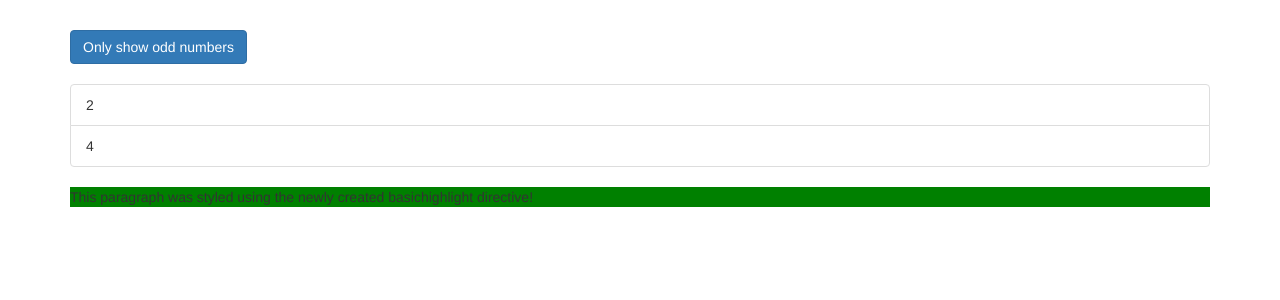
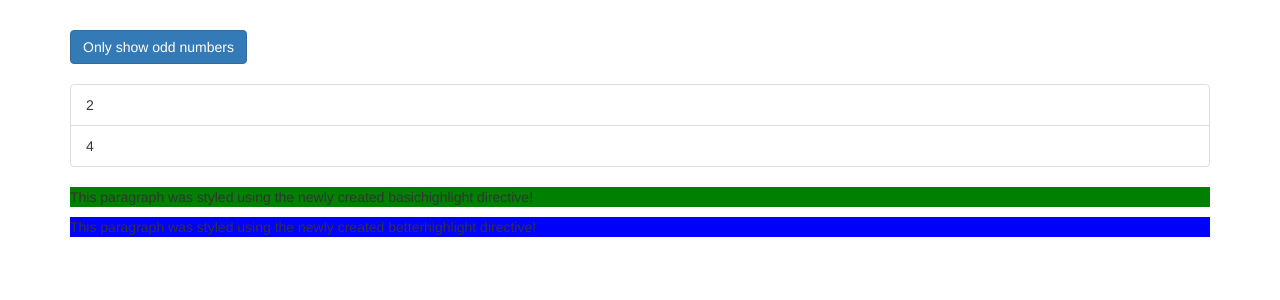
Before and after one commit to GergKllai1/angular-directive-exercise, an Angular app: page / in a window 1280 px wide. Shown: the top 300 px of the page. Built offline with nearby package versions, Linux system fonts and the light colour scheme.

Commit message:
Creates another directive using the renderer and setstyle methods"

```diff
--- a/src/app/app.component.html
+++ b/src/app/app.component.html
@@ -23,9 +23,8 @@
           </li>
         </div>
       </ul>
-      <p appBasicHighlight>
-        This paragraph was styled using the newly created basichighlight directive!
-      </p>
+      <p appBasicHighlight>This paragraph was styled using the newly created basichighlight directive!</p>
+      <p appBetterHighlight>This paragraph was styled using the newly created betterhighlight directive!</p>
     </div>
   </div>
 </div>
--- a/src/app/app.module.ts
+++ b/src/app/app.module.ts
@@ -5,11 +5,13 @@
 import { HttpModule } from '@angular/http';
 
 import { AppComponent } from './app.component';
+import { BetterHighlightDirective } from './better-highlight/better-highlight.directive';
 
 @NgModule({
   declarations: [
     AppComponent,
-    BasicHighLightDirective
+    BasicHighLightDirective,
+    BetterHighlightDirective
   ],
   imports: [
     BrowserModule,
--- /dev/null
+++ b/src/app/better-highlight/better-highlight.directive.ts
@@ -0,0 +1,13 @@
+import { Directive, Renderer2, OnInit, ElementRef } from '@angular/core';
+
+@Directive({
+  selector: '[appBetterHighlight]'
+})
+export class BetterHighlightDirective implements OnInit {
+
+  constructor(private elRef: ElementRef, private renderer: Renderer2) { }
+
+  ngOnInit() {
+    this.renderer.setStyle(this.elRef.nativeElement, 'background-color', 'blue');
+  }
+}
```
